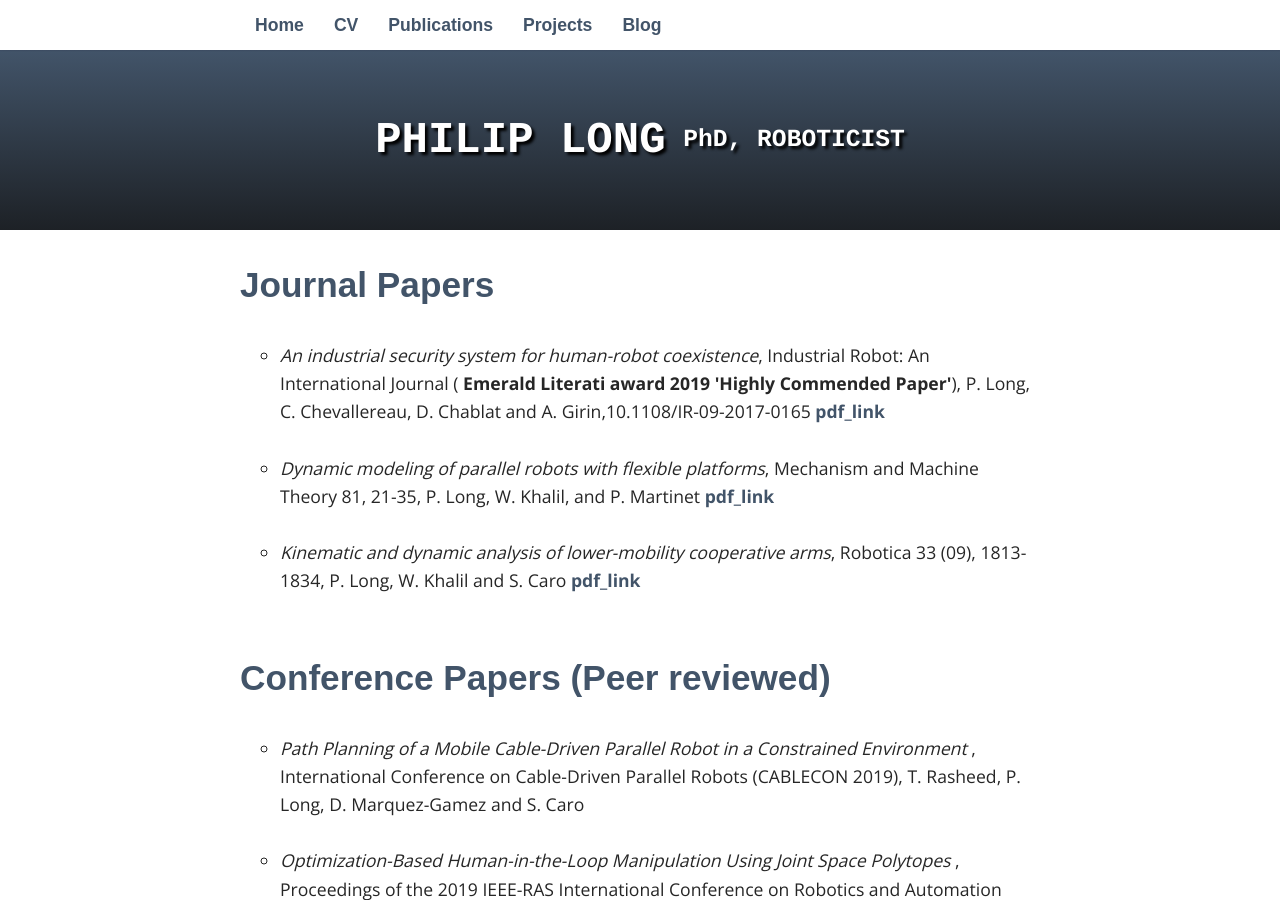
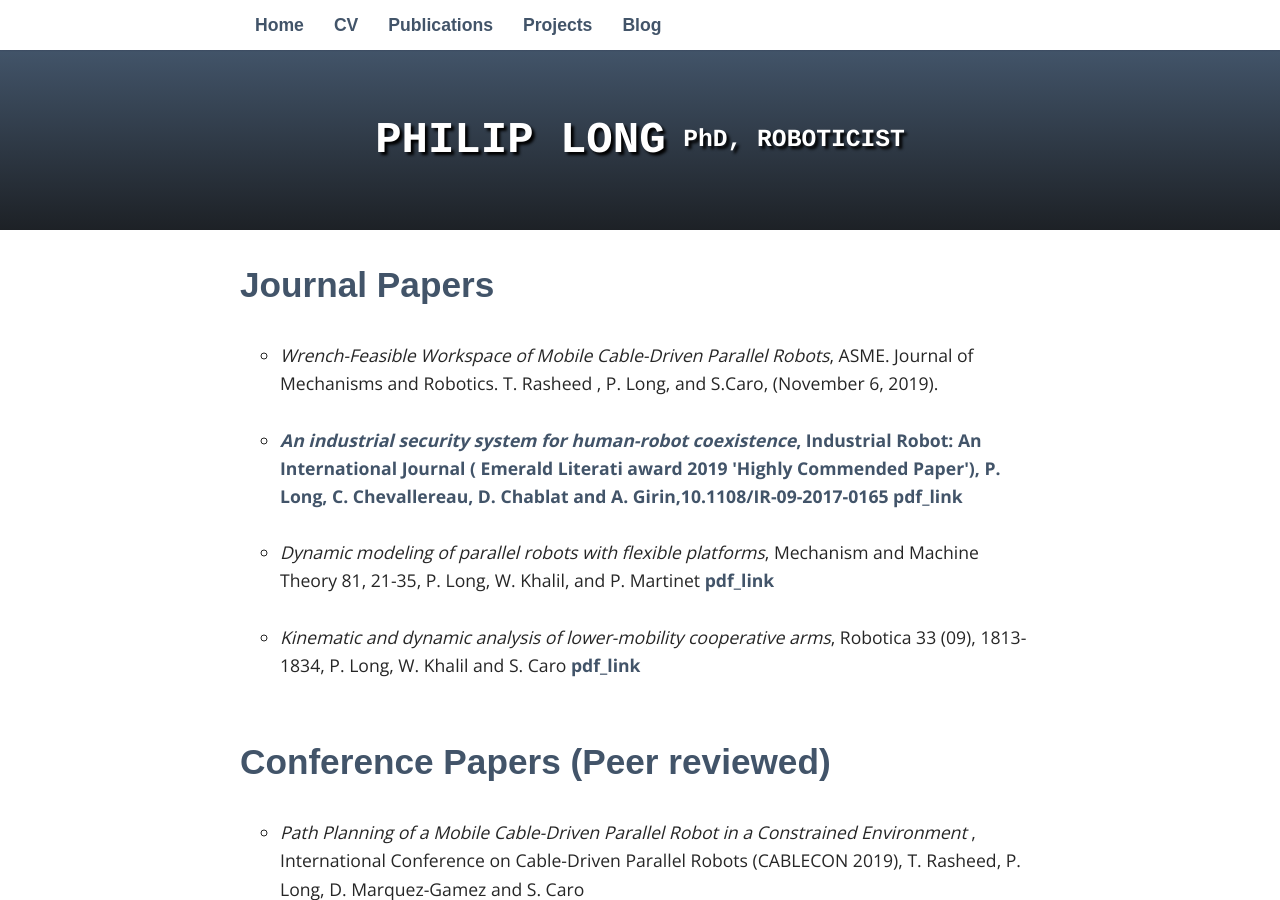
Before and after one commit to philip-long/philip-long.github.io, a Jekyll site: the page built from publications/index.html, in a window 1280 px wide and 900 px high. Built offline with Jekyll 4.4.1, drawn with Linux system fonts in a browser that asks for light colours; nearby versions of some CDN libraries; some web fonts are replaced; library files that are not in the unit come from our copies.

Commit message:
Update index.html

```diff
--- a/publications/index.html
+++ b/publications/index.html
@@ -12,8 +12,15 @@ title: Publications
 <ul style="list-style-type:circle">
 
 
-    <li>
-        <i> An industrial security system for human-robot coexistence</i>, Industrial Robot: An International Journal  (<b> Emerald Literati award 2019 'Highly Commended Paper'</b>), P. Long, C. Chevallereau, D. Chablat and A. Girin,10.1108/IR-09-2017-0165
+  <li>        <i>Wrench-Feasible Workspace of Mobile Cable-Driven Parallel Robots</i>, ASME. Journal of Mechanisms and Robotics.
+    T. Rasheed , P. Long, and S.Caro,  (November 6, 2019).     <a href="https://doi.org/10.1115/1.4045423"doi:ttps://doi.org/10.1115/1.4045423</a>
+    </li>
+   </li>
+
+
+  <br>
+
+    <li>        <i> An industrial security system for human-robot coexistence</i>, Industrial Robot: An International Journal  (<b> Emerald Literati award 2019 'Highly Commended Paper'</b>), P. Long, C. Chevallereau, D. Chablat and A. Girin,10.1108/IR-09-2017-0165
     <a href="https://www.researchgate.net/publication/321790532_An_industrial_security_system_for_human-robot_coexistence"> pdf_link</a>
     </li>
     <br>
```
